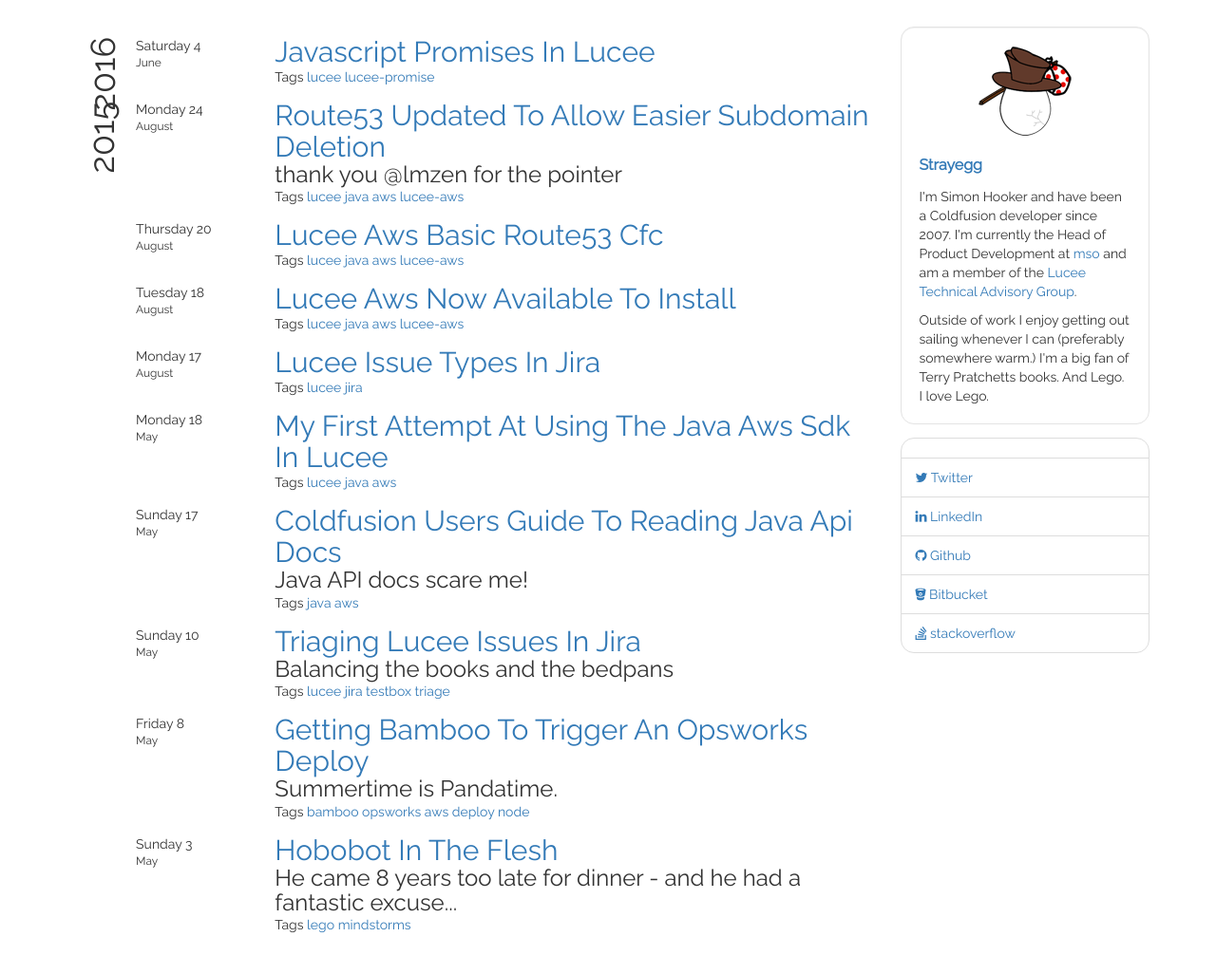
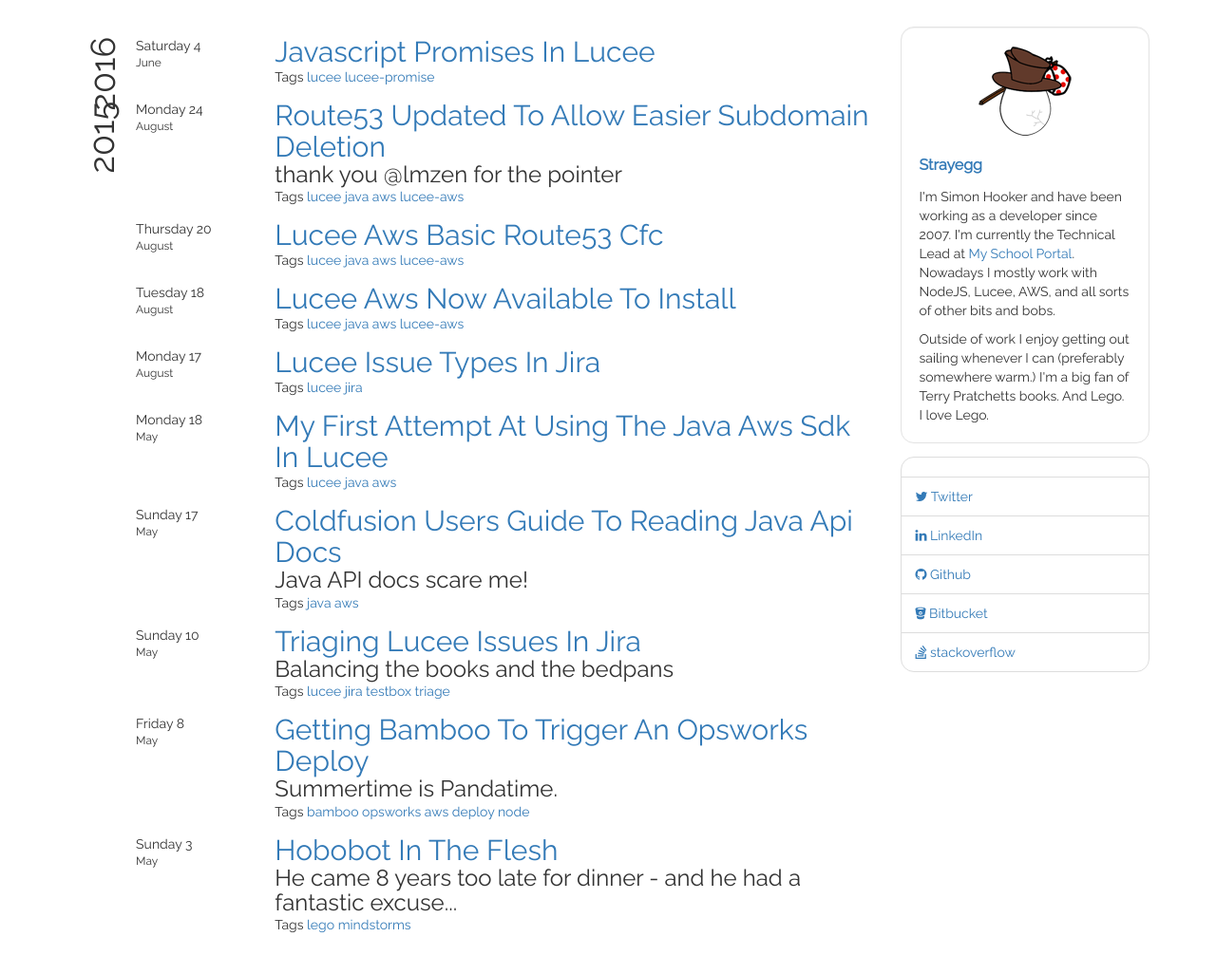
Before and after one commit to SimonHooker/simonhooker.github.io, a Jekyll site: the page built from index.md, in a window 1280 px wide. Shown: the whole page at 95% size. Built offline with Jekyll 4.4.1, drawn with Linux system fonts in a browser that asks for light colours; nearby versions of some CDN libraries; comment, search, counter and statistics services are not loaded.

Commit message:
Update profile.html

```diff
--- a/_includes/profile.html
+++ b/_includes/profile.html
@@ -9,10 +9,13 @@
                 <h1>Strayegg</h1>
             </a>
             <p>
-                I'm Simon Hooker and have been a Coldfusion developer since 2007.  I'm currently the Head of Product Development at <a href="http://www.mso.net">mso</a> and am a member of the <a href="http://www.lucee.org">Lucee</a> <a href="http://lucee.org/blog/lucee-tag-finalisation.html">Technical Advisory Group</a>.
+                I'm Simon Hooker and have been working as a developer since 2007.
+                I'm currently the Technical Lead at <a href="http://www.myschoolportal.co.uk">My School Portal</a></a>.
+                Nowadays I mostly work with NodeJS, Lucee, AWS, and all sorts of other bits and bobs.
             </p>
             <p>
-                Outside of work I enjoy getting out sailing whenever I can (preferably somewhere warm.)  I'm a big fan of Terry Pratchetts books.  And Lego.  I love Lego.
+                Outside of work I enjoy getting out sailing whenever I can (preferably somewhere warm.)
+                I'm a big fan of Terry Pratchetts books.  And Lego.  I love Lego.
             </p>
         </div>
     </div>
```
